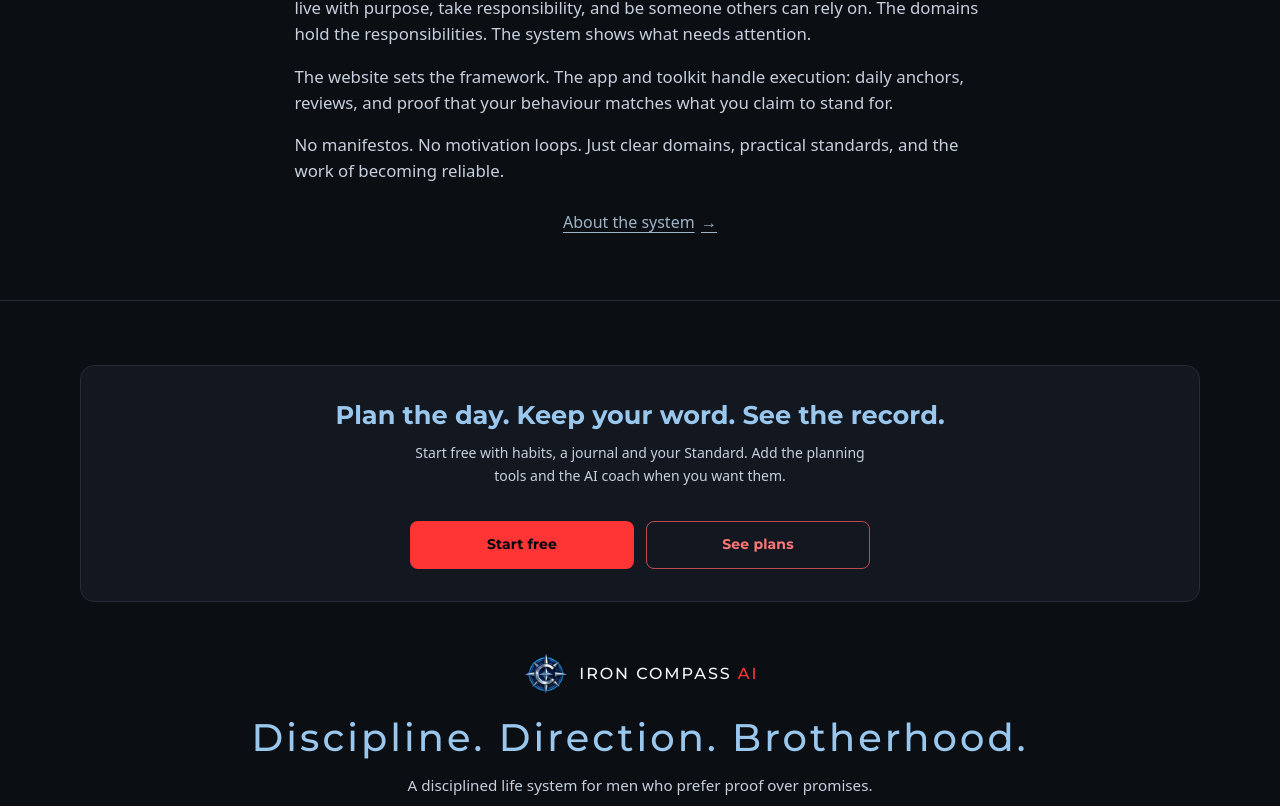
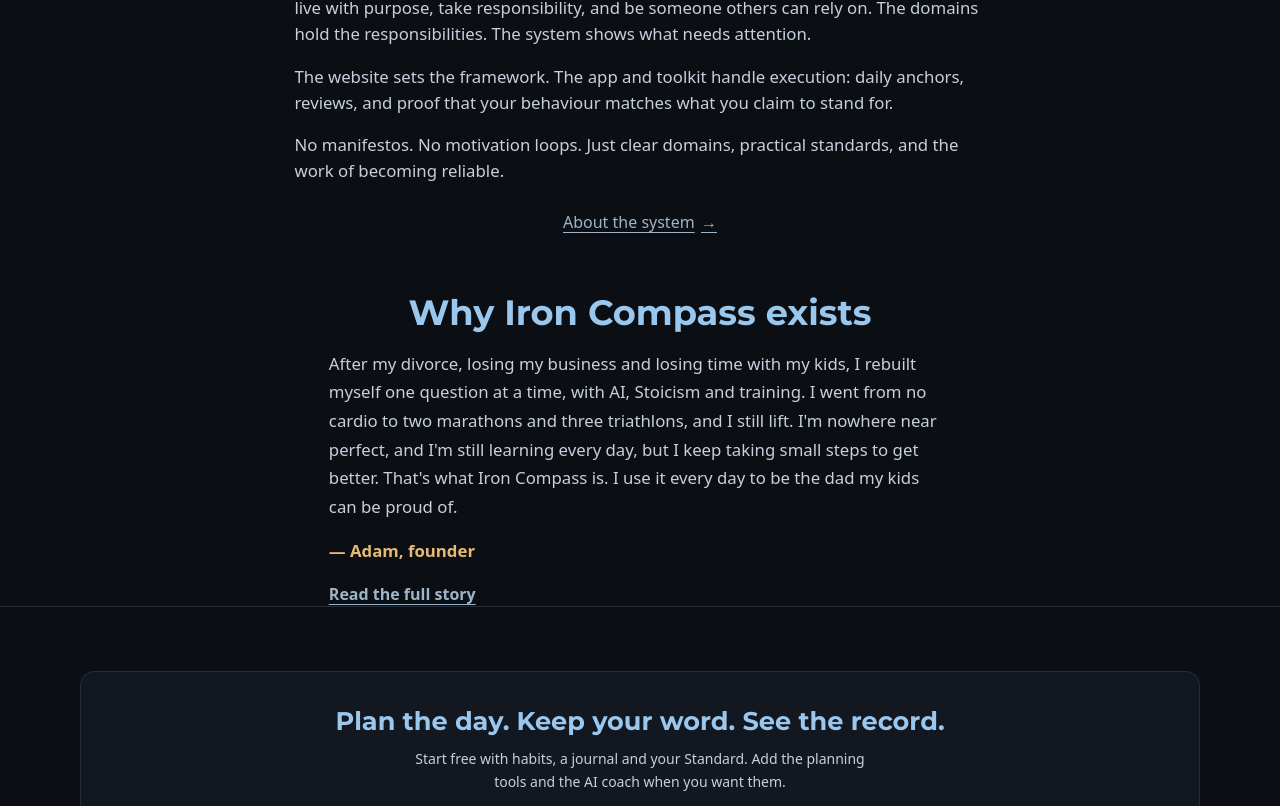
Before and after one commit to afair86/iron-compass, a Next.js app: page / in a window 1280 px wide. Shown: the part 3800-4606 px from the top of the page. Built offline with nearby package versions, Linux system fonts and the light colour scheme; no server answers.

Commit message:
Add the founder's own note: full story on About, short version on Home with a link to the full story.

```diff
--- a/app/about/page.tsx
+++ b/app/about/page.tsx
@@ -1,4 +1,5 @@
 import Link from "next/link";
+import FounderNote from "../components/FounderNote";
 import PageShell from "../components/PageShell";
 import PhotoFrame from "../components/brand/PhotoFrame";
 import { pagePhotoAlts, pagePhotos } from "@/lib/sitePhotos";
@@ -46,6 +47,8 @@ export default function AboutPage() {
           </div>
         </SectionShell>
 
+        <FounderNote variant="full" />
+
         <SectionShell variant="panel" className="space-y-6 ic-band">
           <HeadingStack eyebrow="Operating Principles" title="What makes Iron Compass different" />
           <ul className="space-y-3 text-sm mx-auto max-w-3xl">
--- a/app/components/ApprovedHome.tsx
+++ b/app/components/ApprovedHome.tsx
@@ -1,6 +1,7 @@
 import Link from "next/link";
 import { domainCards } from "@/lib/domains";
 import { domainPhotoAlts, domainPhotos, pagePhotoAlts, philosophyPhoto } from "@/lib/sitePhotos";
+import FounderNote from "./FounderNote";
 import HomeAppSection from "./HomeAppSection";
 import PhotoFrame from "./brand/PhotoFrame";
 import frameStyles from "./brand/photo-frame.module.css";
@@ -92,6 +93,8 @@ export default function ApprovedHome() {
           About the system <span aria-hidden="true">→</span>
         </Link>
       </section>
+
+      <FounderNote variant="short" />
     </div>
   );
 }
--- /dev/null
+++ b/app/components/FounderNote.tsx
@@ -0,0 +1,41 @@
+import Link from "next/link";
+import styles from "./founder-note.module.css";
+
+const FULL_FIRST = "Iron Compass AI started in the hardest stretch of my life.";
+const FULL_REST =
+  " After my divorce, losing my business and losing time with my kids, I used AI to work through it, one question at a time. Stoicism became the backbone: steadiness of mind, doing the next right thing, and owning what's mine to own. The same research changed my body too. I'd always trained in the gym, but I went from doing no cardio to running two marathons, a half-Ironman-distance triathlon and two Olympic-distance triathlons, and I still lift and train for strength. I've evolved into a hybrid, functional dad. I'm still learning every day, and I'm nowhere near perfect, but I keep taking small steps to get better. That's what Iron Compass is. I still use it every day, trying to be the dad my kids can be proud of, and I built it for men carrying something heavy who want to keep going.";
+
+const SHORT =
+  "After my divorce, losing my business and losing time with my kids, I rebuilt myself one question at a time, with AI, Stoicism and training. I went from no cardio to two marathons and three triathlons, and I still lift. I'm nowhere near perfect, and I'm still learning every day, but I keep taking small steps to get better. That's what Iron Compass is. I use it every day to be the dad my kids can be proud of.";
+
+const SIGN_OFF = "— Adam, founder";
+
+/** The founder's own words, approved verbatim. Do not edit the text without his sign-off. */
+export default function FounderNote({ variant }: { variant: "full" | "short" }) {
+  const full = variant === "full";
+  return (
+    <section className={styles.section} aria-labelledby={`founder-${variant}`}>
+      <h2 id={`founder-${variant}`} className={styles.heading}>
+        {full ? "Why I built Iron Compass" : "Why Iron Compass exists"}
+      </h2>
+      <div className={styles.body}>
+        <p>
+          {full ? (
+            <>
+              <strong>{FULL_FIRST}</strong>
+              {FULL_REST}
+            </>
+          ) : (
+            SHORT
+          )}
+        </p>
+        <p className={styles.signOff}>{SIGN_OFF}</p>
+        {full ? null : (
+          <Link href="/about" className={styles.more}>
+            Read the full story
+          </Link>
+        )}
+      </div>
+    </section>
+  );
+}
--- /dev/null
+++ b/app/components/founder-note.module.css
@@ -0,0 +1,43 @@
+.section {
+  width: min(var(--ic-site-width), calc(100% - var(--ic-site-gutter) * 2));
+  margin: var(--ic-section-gap) auto 0;
+}
+
+.section .heading {
+  margin: 0 auto 16px;
+  font-family: var(--font-heading), Oswald, sans-serif;
+  font-size: clamp(1.6rem, 3vw, 2.2rem);
+  line-height: 1.2;
+  color: var(--ic-title, #9ac7ed);
+  text-align: center;
+}
+
+.body {
+  max-width: 68ch;
+  margin: 0 auto;
+}
+
+.body p {
+  margin: 0 0 16px;
+  color: var(--ic-text-main);
+  font-size: 1.05rem;
+  line-height: 1.7;
+  text-align: left;
+}
+
+.body strong {
+  color: var(--ic-text-heading);
+  font-weight: 700;
+}
+
+.body .signOff {
+  color: var(--ic-subtitle, #e7ba72);
+  font-weight: 600;
+}
+
+.more {
+  color: var(--ic-steel);
+  font-weight: 700;
+  text-decoration: underline;
+  text-underline-offset: 0.25em;
+}
--- a/app/layout.tsx
+++ b/app/layout.tsx
@@ -82,6 +82,7 @@ export default function RootLayout({
                   url: SITE_URL,
                   logo: ORGANIZATION_LOGO,
                   image: DEFAULT_OG_IMAGE,
+                  founder: { "@type": "Person", name: "Adam", jobTitle: "Founder" },
                 },
               ],
             }),
```
